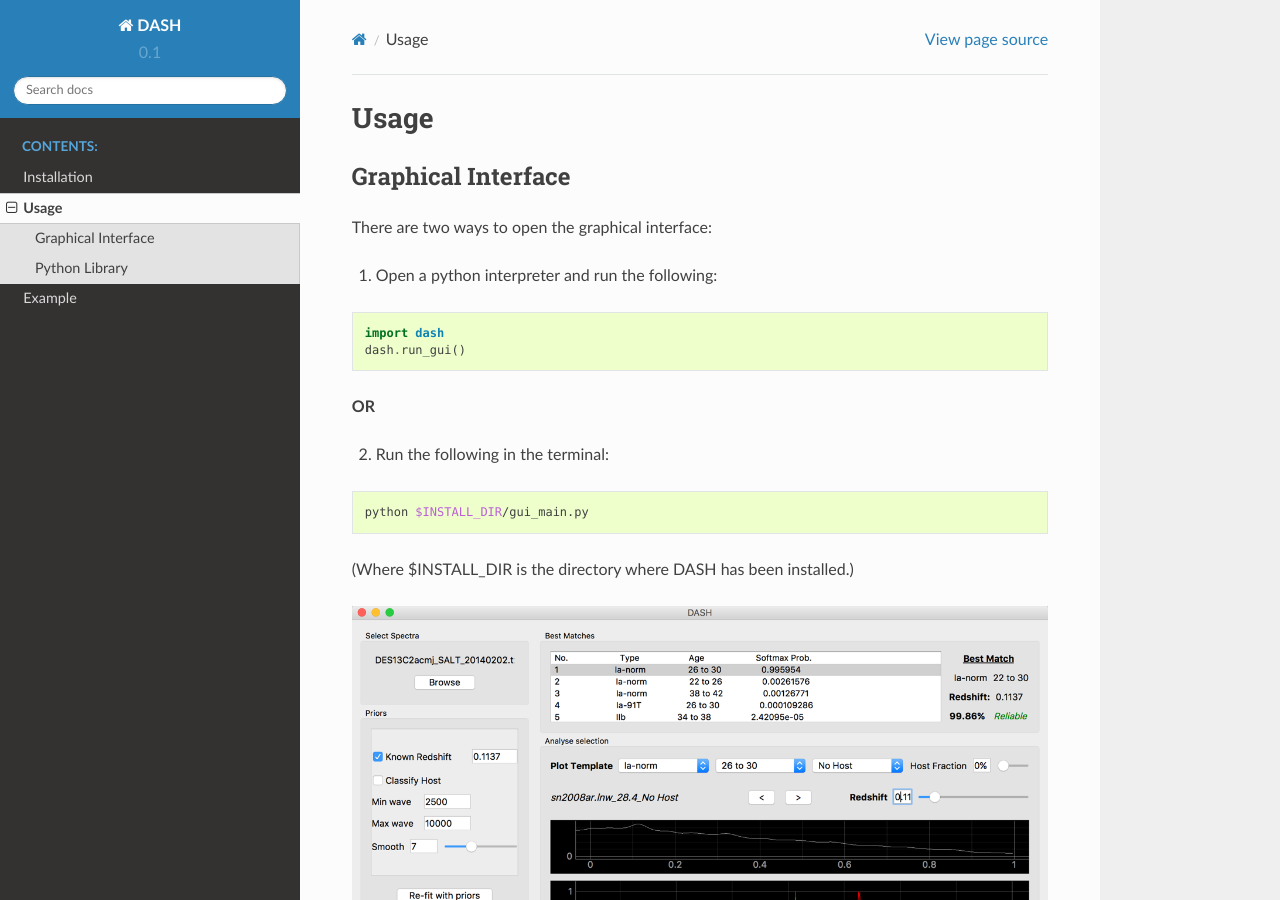
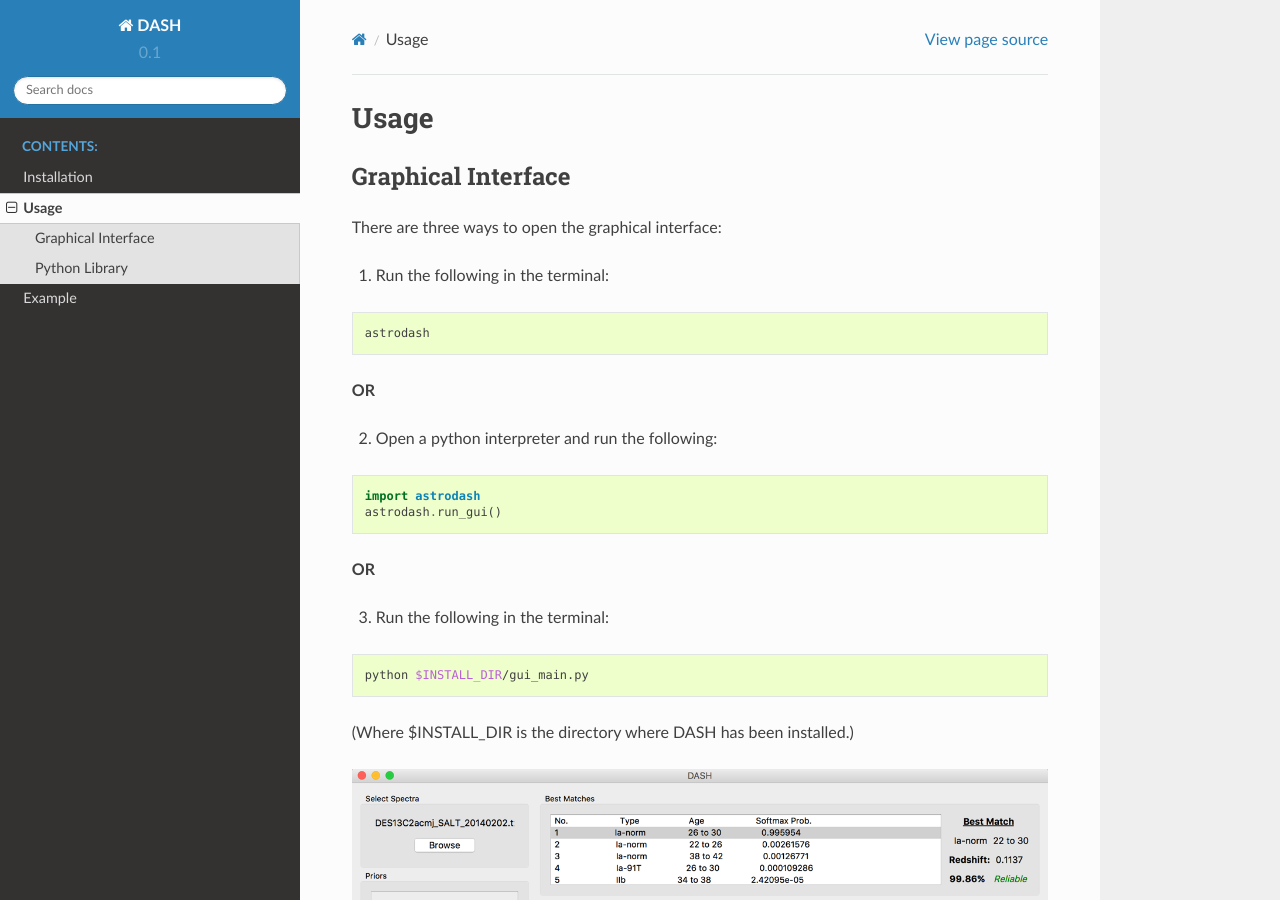
Before and after one commit to daniel-muthukrishna/astrodash, a Sphinx documentation site: the page built from docs/usage.rst, in a window 1280 px wide and 900 px high. Built offline with Sphinx 7.4.7 and the Read the Docs theme 2.0.0, drawn with Linux system fonts in a browser that asks for light colours; some of the changed text lies outside the part shown.

Commit message:
Updated documentation to use astrodash instead of dash. Correcting 'astrodash' bash command in setup.py.

```diff
--- a/docs/example.rst
+++ b/docs/example.rst
@@ -8,7 +8,7 @@ This example automatically classifies 10 spectra. The last line plots the fifth
 
 .. code-block:: python
 
-    import dash
+    import astrodash
 
     atel9570 = [
         ('DES16C3bq_C3_combined_160925_v10_b00.dat', 0.237),
@@ -28,7 +28,7 @@ This example automatically classifies 10 spectra. The last line plots the fifth
     knownRedshifts = [i[1] for i in atel9570]
 
     # Classify all spectra
-    classification = dash.Classify(filenames, knownRedshifts, classifyHost=False)
+    classification = astrodash.Classify(filenames, knownRedshifts, classifyHost=False)
     bestFits, redshifts, bestTypes, rlapFlag, matchesFlag = classification.list_best_matches(n=5, saveFilename='ATEL_best_fits.txt')
 
     # Plot DES16C2aiy (5th spectrum)
--- a/docs/usage.rst
+++ b/docs/usage.rst
@@ -4,18 +4,26 @@ Usage
 
 Graphical Interface
 +++++++++++++++++++
-There are two ways to open the graphical interface:
+There are three ways to open the graphical interface:
 
-1. Open a python interpreter and run the following:
+1. Run the following in the terminal:
+
+.. code-block:: bash
+
+    astrodash
+
+**OR**
+
+2. Open a python interpreter and run the following:
 
 .. code-block:: python
 
-    import dash
-    dash.run_gui()
+    import astrodash
+    astrodash.run_gui()
 
 **OR**
 
-2. Run the following in the terminal:
+3. Run the following in the terminal:
 
 .. code-block:: bash
 
@@ -51,9 +59,9 @@ Use the following example code:
 
 .. code-block:: python
 
-    import dash
+    import astrodash
 
-    classification = dash.Classify(filenames, knownRedshifts, classifyHost=False, knownZ=True, smooth=6, rlapScores=False)
+    classification = astrodash.Classify(filenames, knownRedshifts, classifyHost=False, knownZ=True, smooth=6, rlapScores=False)
     bestFits, redshifts, bestTypes, rejectionLabels, reliableFlags = classification.list_best_matches(n=5, saveFilename='DASH_matches.txt')
     classification.plot_with_gui(indexToPlot=2)
 
```
Also changed, not shown: README.rst (+18 -10 lines), setup.py (+3 -4 lines).
